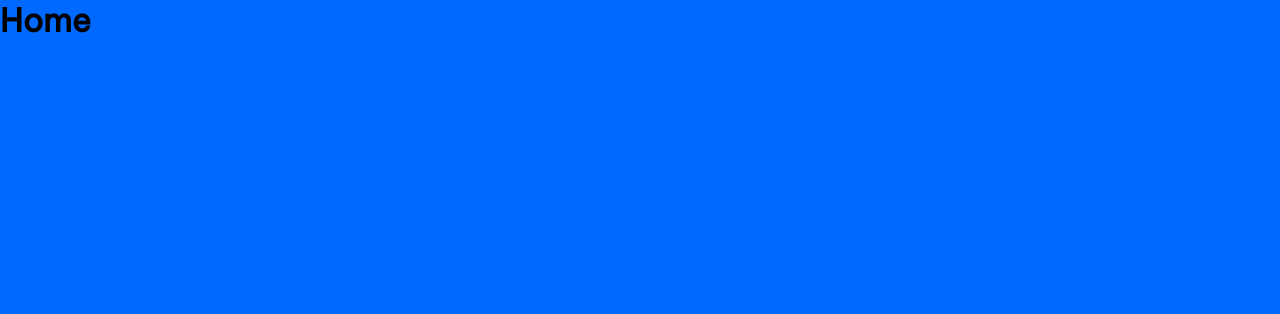
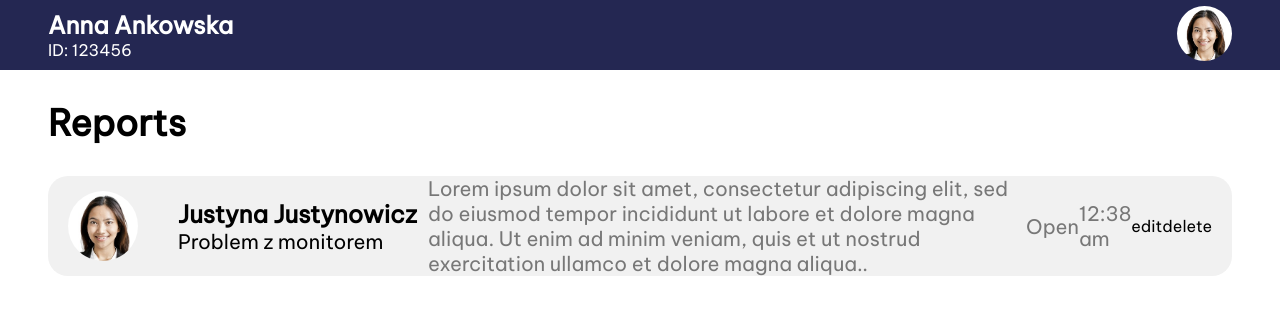
Before and after one commit to biel4s/student-affairs-office, a Nuxt app: page /home in a window 1280 px wide. Shown: the top 314 px of the page. Built offline with nearby package versions, Linux system fonts and the light colour scheme.

Commit message:
Added home page

```diff
--- a/assets/main.scss
+++ b/assets/scss/login.scss
@@ -1,21 +1,11 @@
-@import url('https://fonts.googleapis.com/css2?family=Be+Vietnam+Pro&display=swap');
 @import "variables";
-
-* {
-  padding: 0;
-  margin: 0;
-  font-family: 'Be Vietnam Pro', sans-serif;
-}
-
-body {
-  background-color: $primary-color;
-}
 
 .container {
   display: flex;
   justify-content: center;
   align-items: center;
   height: 100vh;
+  background-color: $primary-color;
 }
 
 .logo {
@@ -41,7 +31,6 @@ form {
   border-radius: 25px;
   transition: ease-in-out 0.2s;
 }
-
 
 input {
   box-sizing: border-box;
--- /dev/null
+++ b/assets/scss/main.scss
@@ -0,0 +1,107 @@
+@import url("https://fonts.googleapis.com/css2?family=Be+Vietnam+Pro&display=swap");
+@import "variables";
+
+* {
+  padding: 0;
+  margin: 0;
+  font-family: "Be Vietnam Pro", sans-serif;
+}
+
+body {
+  background-color: white;
+}
+
+.navbar {
+  height: 70px;
+  width: 100%;
+  background-color: $secondary-color;
+  display: flex;
+  align-items: center;
+  justify-content: space-between;
+}
+
+.nav-left {
+  color: white;
+  margin-left: 3rem;
+}
+
+.nav-name {
+  font-size: 24px;
+  font-weight: bold;
+}
+
+.nav-pfp {
+  border-radius: 100%;
+  width: 55px;
+  margin-right: 3rem;
+}
+
+.primary-heading {
+  font-size: 36px;
+  padding: 30px 3rem;
+}
+
+.content {
+  padding: 0 3rem;
+}
+
+.report {
+  display: flex;
+  align-items: center;
+  background-color: #F1F1F1;
+  border-radius: 20px;
+  padding: 0 20px;
+  height: 100px;
+  cursor: pointer;
+}
+
+.report-left {
+  display: flex;
+  align-items: center;
+}
+
+.report-pfp {
+  width: 70px;
+  border-radius: 100%;
+}
+
+.info {
+  margin-left: 40px;
+  width: 250px;
+}
+
+.report-name {
+  font-weight: bold;
+  font-size: 24px;
+}
+
+.title {
+  font-size: 20px;
+}
+
+.report-right {
+  display: flex;
+  align-items: center;
+  justify-content: space-around;
+  width: 100%;
+}
+
+.description {
+  max-width: 700px;
+  font-size: 20px;
+  opacity: 0.5;
+}
+
+.status {
+  font-size: 20px;
+  opacity: 0.5;
+}
+
+.time {
+  font-size: 20px;
+  opacity: 0.5;
+}
+
+.icons {
+  display: flex;
+}
--- a/nuxt.config.ts
+++ b/nuxt.config.ts
@@ -1,4 +1,6 @@
 // https://nuxt.com/docs/api/configuration/nuxt-config
+
 export default defineNuxtConfig({
-  css: ['assets/main.scss']
+    css: ['~/assets/scss/main.scss'],
+    modules: ['nuxt-icon']
 })
--- a/package.json
+++ b/package.json
@@ -12,6 +12,7 @@
   "devDependencies": {
     "@nuxt/devtools": "latest",
     "nuxt": "^3.7.4",
+    "nuxt-icon": "^0.6.0",
     "vue": "^3.3.4",
     "vue-router": "^4.2.5"
   },
--- a/pages/home.vue
+++ b/pages/home.vue
@@ -1,3 +1,49 @@
 <template>
-  <h1>Home</h1>
+  <nav class="navbar">
+    <div class="nav-left">
+      <p class="nav-name">{{ this.fullName }}</p>
+      <p class="id">ID: {{ this.id }}</p>
+    </div>
+    <div class="nav-right">
+      <img class="nav-pfp" src="~/assets/images/pfp.png" alt="Profile picture">
+    </div>
+  </nav>
+  <h1 class="primary-heading">Reports</h1>
+  <div class="content">
+    <ul>
+      <li class="report">
+        <div class="report-left">
+          <img class="report-pfp" src="~/assets/images/pfp.png" alt="Profile picture">
+          <div class="info">
+            <p class="report-name">Justyna Justynowicz</p>
+            <p class="title">Problem z monitorem</p>
+          </div>
+        </div>
+        <div class="report-right">
+          <p class="description">Lorem ipsum dolor sit amet, consectetur adipiscing elit, sed do eiusmod tempor
+            incididunt
+            ut labore et dolore magna aliqua. Ut enim ad minim veniam, quis et ut nostrud exercitation ullamco et dolore
+            magna aliqua..</p>
+          <p class="status">Open</p>
+          <p class="time">12:38 am</p>
+          <div class="icons">
+            <!--<Icon name="logos:apple" fill="#97a3b6"></Icon>-->
+            <p>edit</p>
+            <p>delete</p>
+          </div>
+        </div>
+      </li>
+    </ul>
+  </div>
 </template>
+
+<script>
+export default {
+  data() {
+    return {
+      fullName: "Anna Ankowska",
+      id: 123456
+    }
+  }
+}
+</script>
--- a/pages/login.vue
+++ b/pages/index.vue
@@ -16,6 +16,10 @@
   </div>
 </template>
 
+<style scoped lang="scss">
+@import "~/assets/scss/login";
+</style>
+
 <script>
 export default {
   data() {
@@ -25,8 +29,15 @@ export default {
     };
   },
   methods: {
+    validate() {
+      return this.login !== '' && this.password !== '';
+    },
     auth() {
-      console.log(this.login, this.password)
+      if (this.validate()) {
+        this.$router.push('/home');
+      } else {
+
+      }
     }
   }
 }
```
Also changed, not shown: assets/images/pfp.png (added), assets/scss/_variables.scss (renamed from assets/_variables.scss), 1 other file (tests, documents, lock files or other folders).
